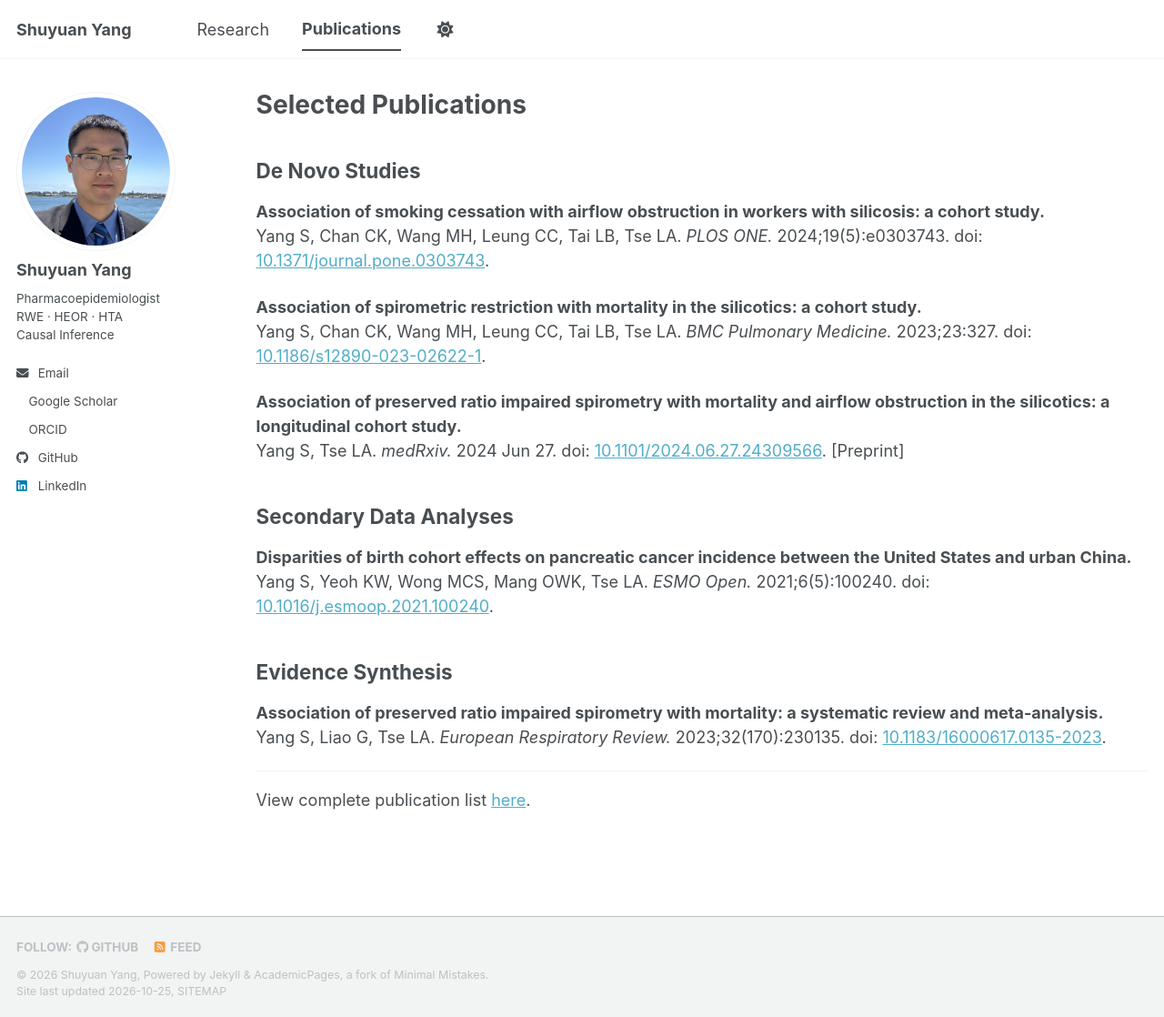
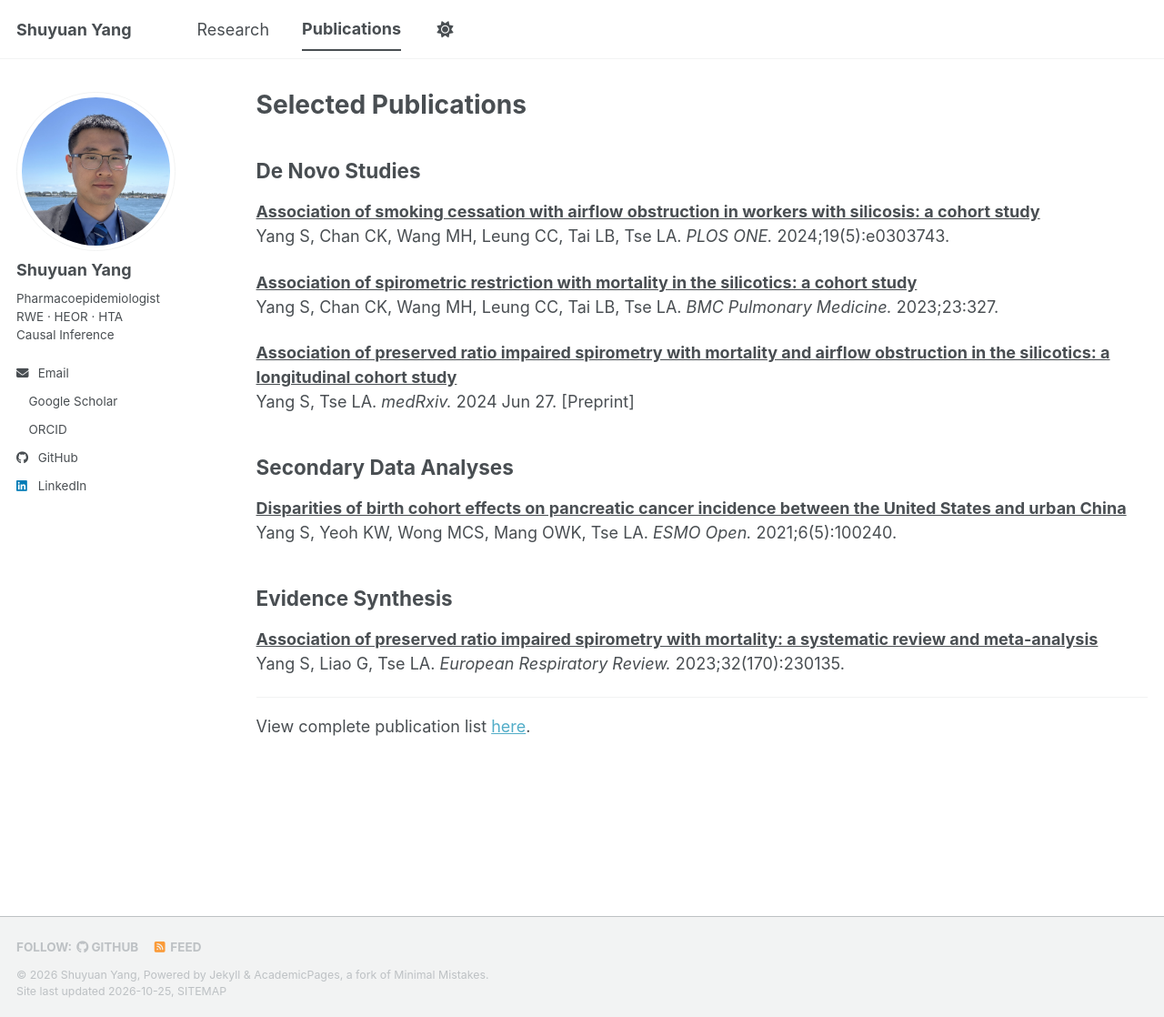
Before and after one commit to yang-shuyuan/yang-shuyuan.github.io, a Jekyll site: the page built from _pages/publications.html, in a window 1280 px wide and 1118 px high. Shown: the whole window at 91% size. Built offline with Jekyll 4.4.1, drawn with Linux system fonts in a browser that asks for light colours; a style sheet for code colours, icons or effects is not loaded.

Commit message:
Update publications.html

```diff
--- a/_pages/publications.html
+++ b/_pages/publications.html
@@ -5,46 +5,74 @@ permalink: /publications/
 author_profile: true
 ---
 
+<style>
+.publication-link,
+.publication-link:visited {
+  color: inherit;
+  text-decoration: none;
+}
+
+.publication-link:hover,
+.publication-link:focus {
+  text-decoration: underline;
+}
+</style>
+
 <h2>De Novo Studies</h2>
 
 <p>
-  <strong>Association of smoking cessation with airflow obstruction in workers with silicosis: a cohort study.</strong><br>
+  <strong>
+    <a class="publication-link" href="https://doi.org/10.1371/journal.pone.0303743">
+      Association of smoking cessation with airflow obstruction in workers with silicosis: a cohort study
+    </a>
+  </strong><br>
   Yang S, Chan CK, Wang MH, Leung CC, Tai LB, Tse LA.
   <em>PLOS ONE.</em> 2024;19(5):e0303743.
-  doi: <a href="https://doi.org/10.1371/journal.pone.0303743">10.1371/journal.pone.0303743</a>.
 </p>
 
 <p>
-  <strong>Association of spirometric restriction with mortality in the silicotics: a cohort study.</strong><br>
+  <strong>
+    <a class="publication-link" href="https://doi.org/10.1186/s12890-023-02622-1">
+      Association of spirometric restriction with mortality in the silicotics: a cohort study
+    </a>
+  </strong><br>
   Yang S, Chan CK, Wang MH, Leung CC, Tai LB, Tse LA.
   <em>BMC Pulmonary Medicine.</em> 2023;23:327.
-  doi: <a href="https://doi.org/10.1186/s12890-023-02622-1">10.1186/s12890-023-02622-1</a>.
 </p>
 
 <p>
-  <strong>Association of preserved ratio impaired spirometry with mortality and airflow obstruction in the silicotics: a longitudinal cohort study.</strong><br>
+  <strong>
+    <a class="publication-link" href="https://doi.org/10.1101/2024.06.27.24309566">
+      Association of preserved ratio impaired spirometry with mortality and airflow obstruction in the silicotics: a longitudinal cohort study
+    </a>
+  </strong><br>
   Yang S, Tse LA.
   <em>medRxiv.</em> 2024 Jun 27.
-  doi: <a href="https://doi.org/10.1101/2024.06.27.24309566">10.1101/2024.06.27.24309566</a>.
   [Preprint]
 </p>
 
 <h2>Secondary Data Analyses</h2>
 
 <p>
-  <strong>Disparities of birth cohort effects on pancreatic cancer incidence between the United States and urban China.</strong><br>
+  <strong>
+    <a class="publication-link" href="https://doi.org/10.1016/j.esmoop.2021.100240">
+      Disparities of birth cohort effects on pancreatic cancer incidence between the United States and urban China
+    </a>
+  </strong><br>
   Yang S, Yeoh KW, Wong MCS, Mang OWK, Tse LA.
   <em>ESMO Open.</em> 2021;6(5):100240.
-  doi: <a href="https://doi.org/10.1016/j.esmoop.2021.100240">10.1016/j.esmoop.2021.100240</a>.
 </p>
 
 <h2>Evidence Synthesis</h2>
 
 <p>
-  <strong>Association of preserved ratio impaired spirometry with mortality: a systematic review and meta-analysis.</strong><br>
+  <strong>
+    <a class="publication-link" href="https://doi.org/10.1183/16000617.0135-2023">
+      Association of preserved ratio impaired spirometry with mortality: a systematic review and meta-analysis
+    </a>
+  </strong><br>
   Yang S, Liao G, Tse LA.
   <em>European Respiratory Review.</em> 2023;32(170):230135.
-  doi: <a href="https://doi.org/10.1183/16000617.0135-2023">10.1183/16000617.0135-2023</a>.
 </p>
 
 <hr>
```
